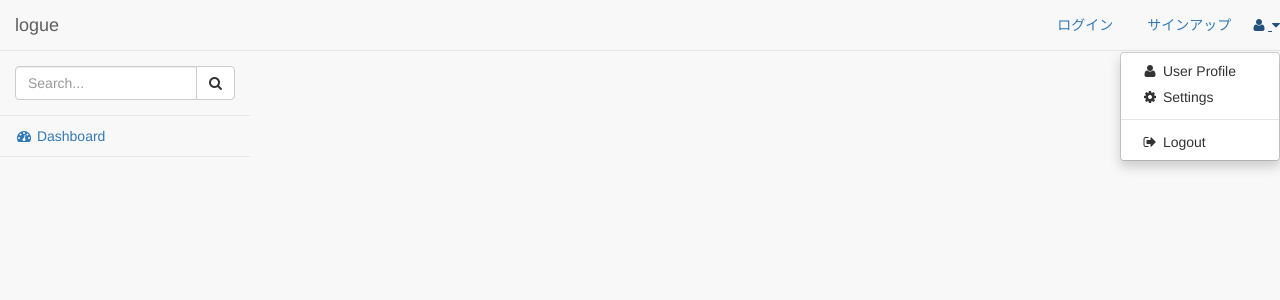
After one commit to kita83/logueHub, a Django app: template templates/sidebar_nav.html in a window 1280 px wide, after a click that opens the changed part. The commit adds this page. Shown: the top 300 px of the page. Run offline with Django 3.2, Linux system fonts and the light colour scheme; the template is opened without the code that fills it, so the values that code supplies are empty; some libraries are stand-ins or nearby versions.

Commit message:
change extends base_nav template

```diff
--- a/logue/settings.py
+++ b/logue/settings.py
@@ -184,8 +184,10 @@ DEBUG_TOOLBAR_PANELS = (
     'debug_toolbar.panels.redirects.RedirectsPanel',
 )
 
+
 def custom_show_toolbar(request):
     return True
+
 
 DEBUG_TOOLBAR_CONFIG = {
     'INTERCEPT_REDIRECTS': False,
--- a/static/manager/css/structure.css
+++ b/static/manager/css/structure.css
@@ -2,7 +2,7 @@
 /* general */
 /* ---------------------------------------------------------- */
 
-.full-height {
+/* .full-height {
     height: 100%;
 }
 
@@ -16,8 +16,8 @@
 
 .no-margin {
     margin: 0 !important;
-}
-
+} */
+/*
 ul.nav {
     padding-right: 25px;
-}
+} */
--- a/templates/base.html
+++ b/templates/base.html
@@ -24,29 +24,17 @@
 
 <body>
     <div id="wrapper">
-      <nav class="navbar navbar-default navbar-static-top manager-nav no-margin" role="navigation">
+      <nav class="navbar navbar-default navbar-static-top manager-nav no-margin" role="navigation" style="margin-bottom: 0">
         <div class="navbar-header">
           <a href="{% url 'feed:index' %}" class="navbar-brand">logue</a>
         </div>
 
-        <!-- ヘッダナビゲーション -->
-        {% block header_nav %}
+        <!-- ナビゲーション -->
+        {% block nav %}
         {% endblock %}
+      </nav>
 
-        <!-- サイドバー -->
-        <div class="navbar-default sidebar" role="navigation">
-          <div class="sidebar-nav navbar-collapse">
-            <ul class="nav" id="side-menu">
-              <li><a href="">トレンド</a></li>
-              {% if user.is_authenticated %}
-                <li>{{ user.username }}</li>
-                <li><a href="">登録チャンネル</a></li>
-                <li><a href="">プレイリスト</a></li>
-              {% endif %}
-            </ul>
-          </div>
-        </div>
-      </nav>
+      <!-- コンテンツ -->
       {% block content %}
       {% endblock %}
     </div>
--- a/templates/base_nav.html
+++ b/templates/base_nav.html
@@ -1,6 +1,7 @@
 {% extends 'base.html' %}
 
-{% block header_nav %}
+{% block nav %}
+    <!-- ヘッダナビゲーション -->
     <ul class="nav navbar-top-links navbar-right">
         <li class="dropdown">
             {% if user.is_authenticated %}
@@ -27,9 +28,43 @@
                 <li><a href="{% url 'account_logout' %}"><i class="fa fa-sign-out fa-fw"></i> Logout</a>
                 </li>
             </ul>
-      <!-- /.dropdown-user -->
         </li>
-    <!-- /.dropdown -->
     </ul>
-  <!-- /.navbar-top-links -->
+
+    <!-- サイドバー -->
+    <div class="navbar-default sidebar" role="navigation">
+        <div class="sidebar-nav navbar-collapse">
+            <ul class="nav" id="side-menu">
+            <li class="sidebar-search">
+                <div class="input-group custom-search-form">
+                    <input type="text" class="form-control" placeholder="Search...">
+                    <span class="input-group-btn">
+                    <button class="btn btn-default" type="button">
+                        <i class="fa fa-search"></i>
+                    </button>
+                </span>
+                </div>
+            </li>
+            <li>
+                <a href="index.html"><i class="fa fa-dashboard fa-fw"></i> Dashboard</a>
+            </li>
+            {% if user.is_authenticated %}
+                <li><a href=""> All</a></li>
+                <li>
+                    <a href="#"><i class="fa fa-bar-chart-o fa-fw"></i> Channels<span class="fa arrow"></span></a>
+                    <ul class="nav nav-second-level">
+                        <li>
+                        <a href="flot.html">Rebuild FM</a>
+                        </li>
+                        <li>
+                        <a href="morris.html">Mozaic FM</a>
+                        </li>
+                    </ul>
+                </li>
+                <li><a href=""> Likes</a></li>
+                <li><a href=""> Settings</a></li>
+            {% endif %}
+            </ul>
+        </div>
+    </div>
 {% endblock %}
--- a/templates/feed/index.html
+++ b/templates/feed/index.html
@@ -3,8 +3,9 @@
 {% block title %}トレンド一覧{% endblock %}
 
 {% block content %}
-<div id="wrapper">
+<!-- <div id="wrapper"> -->
   <div id="page-wrapper">
+      <div class="container-fluid">
     <div class="row">
       <div class="col-lg-6 full-width margin-top-20percent" >
         <div class="panel panel-default full-width">
@@ -41,5 +42,5 @@
       </div>
     </div>
   </div>
-</div>
+<!-- </div> -->
 {% endblock %}
--- /dev/null
+++ b/templates/sidebar_nav.html
@@ -0,0 +1,41 @@
+{% extends 'base_nav.html' %}
+
+{% block sidebar_nav %}
+<div class="navbar-default sidebar" role="navigation">
+    <div class="sidebar-nav navbar-collapse">
+        <ul class="nav" id="side-menu">
+        <li class="sidebar-search">
+            <div class="input-group custom-search-form">
+                <input type="text" class="form-control" placeholder="Search...">
+                <span class="input-group-btn">
+                <button class="btn btn-default" type="button">
+                    <i class="fa fa-search"></i>
+                </button>
+            </span>
+            </div>
+            <!-- /input-group -->
+        </li>
+        <li>
+            <a href="index.html"><i class="fa fa-dashboard fa-fw"></i> Dashboard</a>
+        </li>
+        {% if user.is_authenticated %}
+            <li><a href=""> All</a></li>
+            <li>
+            <a href="#"><i class="fa fa-bar-chart-o fa-fw"></i> Channels<span class="fa arrow"></span></a>
+            <ul class="nav nav-second-level">
+                <li>
+                <a href="flot.html">Rebuild FM</a>
+                </li>
+                <li>
+                <a href="morris.html">Mozaic FM</a>
+                </li>
+            </ul>
+            <!-- /.nav-second-level -->
+            </li>
+            <li><a href=""> Likes</a></li>
+            <li><a href=""> Settings</a></li>
+        {% endif %}
+        </ul>
+    </div>
+</div>
+{% endblock %}
```
Also changed, not shown: templates/account/login.html (+12 -1 lines), templates/header_nav.html (added, +35 -0 lines). Lines whose indentation alone changed are shown as unchanged.
